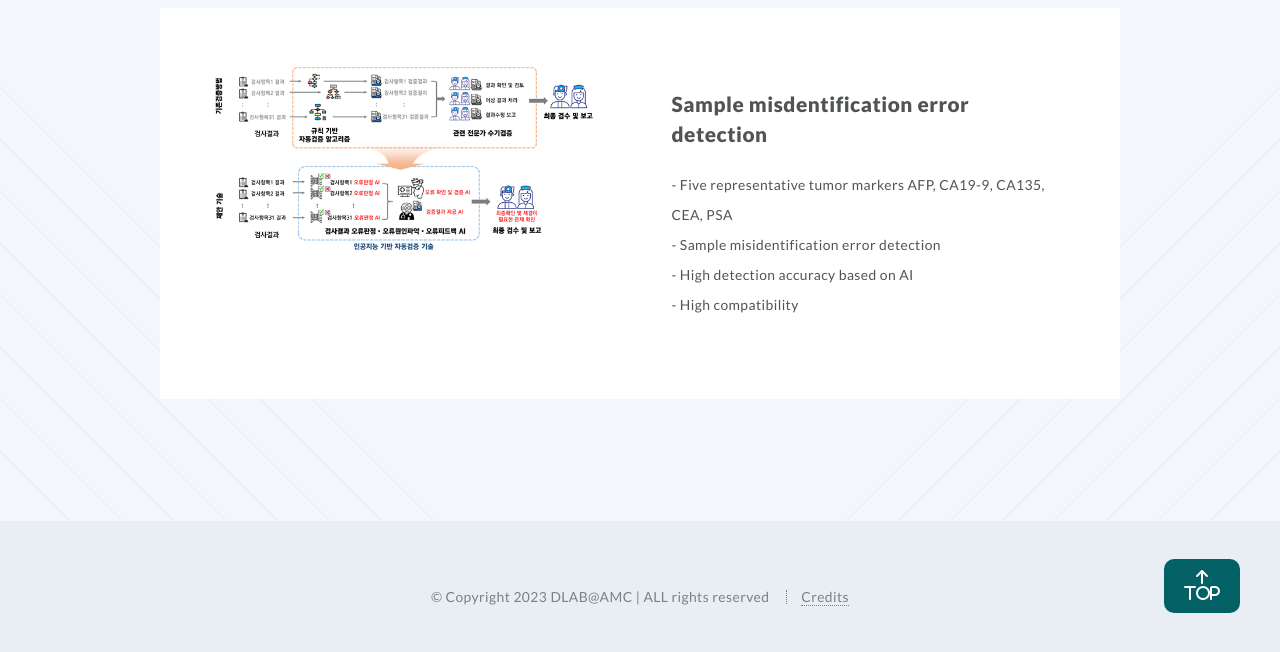
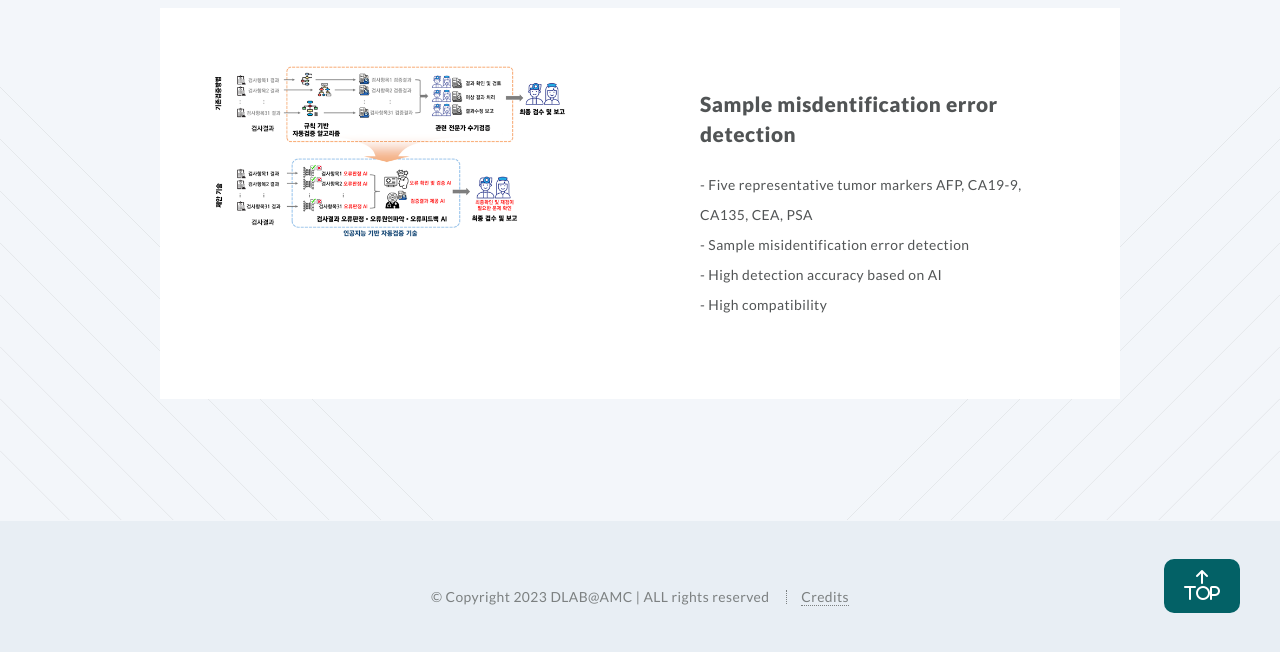
Before and after one commit to ydon1111/ydon1111.github.io, a Jekyll site: the page built from htmls/research/lab_test.html, in a window 1280 px wide and 1400 px high, scrolled down 497 px. Shown: the part 727-1379 px from the top of the window. Built offline with Jekyll 4.4.1, drawn with Linux system fonts in a browser that asks for light colours; nearby versions of some CDN libraries.

Commit message:
왜 로컬에서랑 다르게 보이지

```diff
--- a/css/style.css
+++ b/css/style.css
@@ -1662,7 +1662,7 @@ a.small-button.clicked {
 	width: 60%;
 	/* Adjust the width as needed */
 	box-sizing: border-box;
-	margin-left: 63px;
+	margin-left: 120px;
 
 }
 
```
